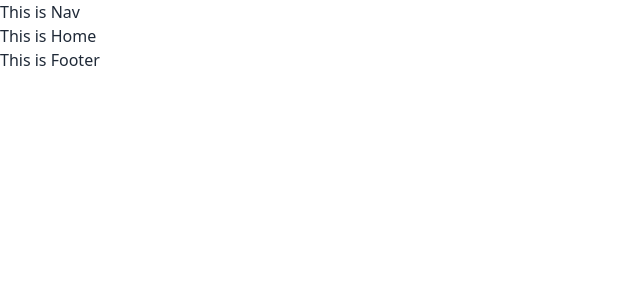
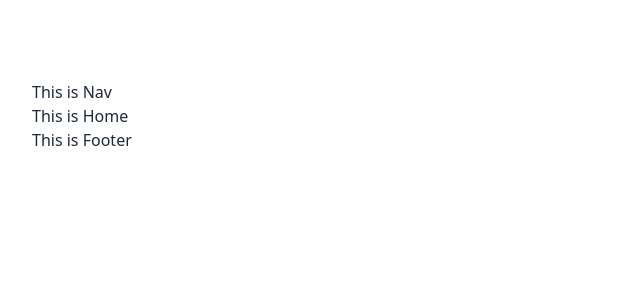
Before and after one commit to Salman-165324/smart-kiddo-toy-market-place-client, a React (Vite) app: page / in a window 1280 px wide. Shown: the top 300 px of the page, without its empty margins (0-640 px from the left). Built offline with nearby package versions, Linux system fonts and the light colour scheme.

Commit message:
Added my basic Container for all devices

```diff
--- a/src/Layouts/MainLayout.jsx
+++ b/src/Layouts/MainLayout.jsx
@@ -4,7 +4,7 @@ import Footer from "../Components/Shared/Footer";
 
 const MainLayout = () => {
     return (
-        <div>
+        <div className = 'my-container'>
             <Navbar></Navbar>
             <Outlet></Outlet>
             <Footer></Footer>
--- a/src/index.css
+++ b/src/index.css
@@ -1,3 +1,8 @@
 @tailwind base;
 @tailwind components;
 @tailwind utilities;
+
+.my-container{
+    @apply px-4 py-16 md:px-24 lg:px-8 lg:py-20 mx-auto sm:max-w-xl md:max-w-full lg:max-w-screen-xl
+
+}
```
